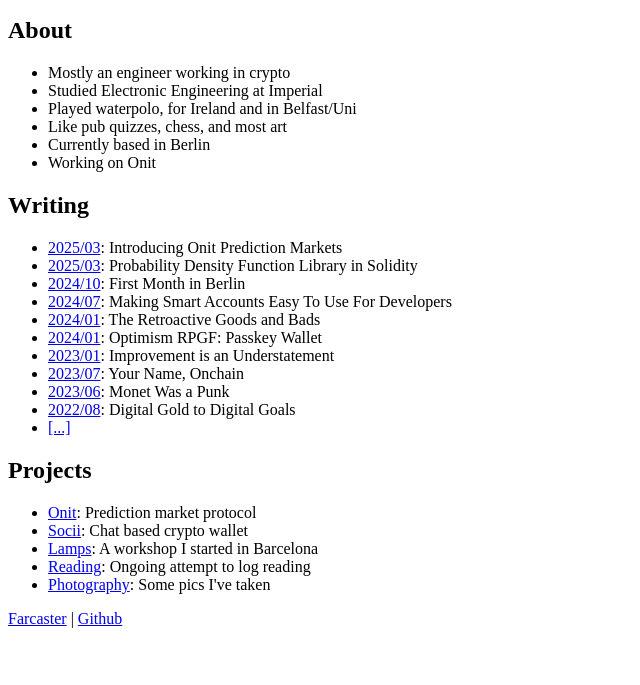
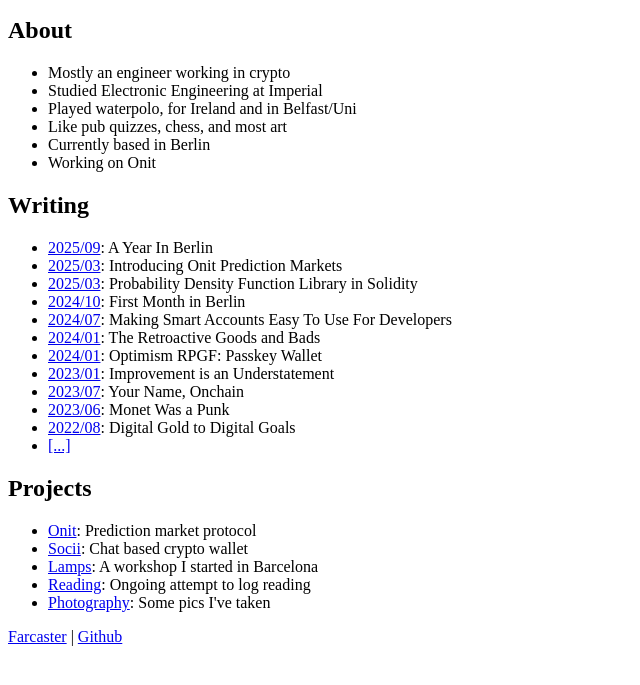
Before and after one commit to jamesmccomish/my-website, a website: page pages/index.html in a window 1280 px wide. Shown: the part 87-772 px from the top of the page, without its empty margins (0-640 px from the left). Drawn offline with Linux system fonts and the light colour scheme.

Commit message:
add 'A Year In Berlin'

```diff
--- a/pages/index.html
+++ b/pages/index.html
@@ -25,6 +25,12 @@
             Writing
         </h2>
         <ul class="cutoff-list">
+            <li>
+                <span>
+                    <a target="_blank" href="https://paragraph.com/@jamesmccomish/a-year-in-berlin">2025/09</a>:
+                    A Year In Berlin
+                </span>
+            </li>
             <li>
                 <span>
                     <a target="_blank" href="https://paragraph.xyz/@onit/onit-prediction-markets">2025/03</a>:
```
